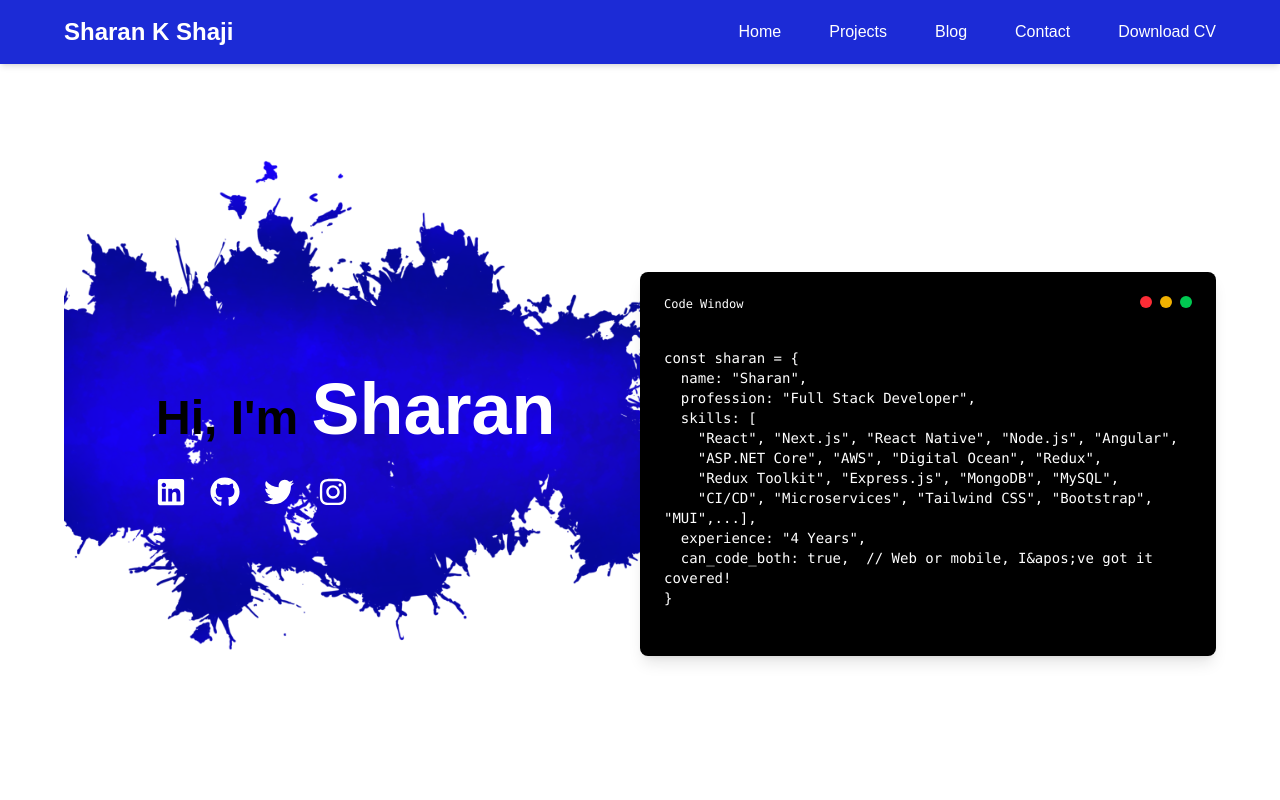
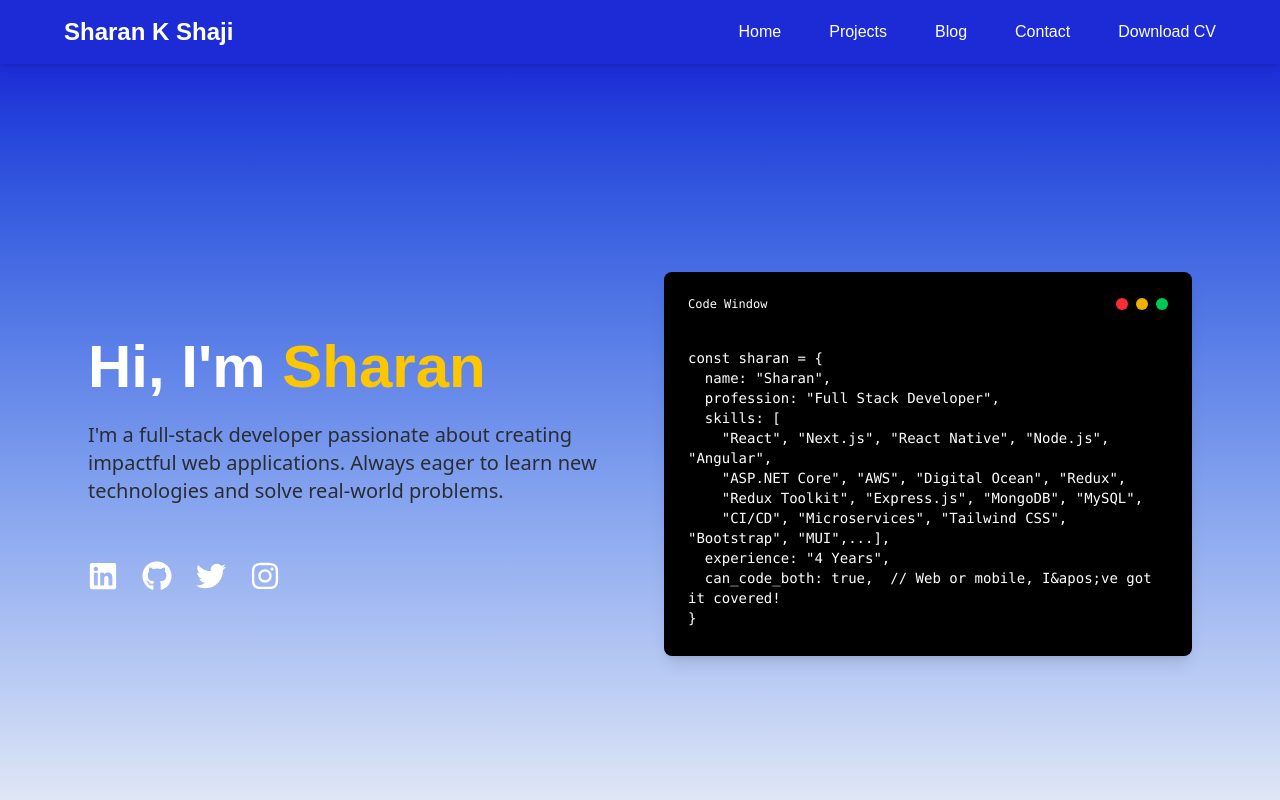
Before and after one commit to sharan-dev-ae/sharan-ks-portfolio, a Next.js app: page / in a window 1280 px wide. Shown: the top 800 px of the page. Built offline with nearby package versions, Linux system fonts and the light colour scheme.

Commit message:
Enhancement: Updated hero

```diff
--- a/src/app/components/Hero.tsx
+++ b/src/app/components/Hero.tsx
@@ -3,34 +3,27 @@ import { FaLinkedin, FaGithub, FaTwitter, FaInstagram } from "react-icons/fa"; /
 
 const Hero = () => {
   return (
-    <section className="flex items-center justify-center min-h-screen text-white">
-      <div className="flex w-full px-8 md:px-16 overflow-hidden justify-center items-center">
-        {/* Left section with background image */}
-        <div
-          className="w-full md:w-1/2 text-center md:text-left flex flex-col justify-center mb-12 relative"
-          style={{
-            backgroundImage: "url('/images/blue-slash-2.png')",
-            backgroundSize: "cover",
-            backgroundPosition: "center",
-            minHeight: "75vh", // Adjust height as needed
-          }}
-        >
-          <div
-            className="relative z-10 px-8 py-12"
-            style={{ marginLeft: "60px" }}
-          >
-            <h1 className="text-5xl font-bold mb-8 text-black">
-              Hi, I&apos;m <span className="text-7xl text-white ">Sharan</span>
+<section className="flex flex-col md:flex-row items-center justify-center min-h-screen text-white bg-gradient-to-b from-[#1c2bd6] to-gray-100">
+  <div className="flex flex-col md:flex-row w-full px-6 md:px-16 overflow-hidden justify-between items-center">
+
+    {/* Left section with background color */}
+    <div className="w-full md:w-1/2 flex flex-col justify-center text-center md:text-left px-6 py-12 md:py-16 relative">
+      <h1 className="text-4xl md:text-5xl lg:text-6xl font-bold text-white mb-6">
+        Hi, I&apos;m <span className="text-yellow-400">Sharan</span>
       </h1>
-            <div className="flex items-center space-x-6">
-              {" "}
-              {/* Flex container for alignment */}
+      <p className="text-lg md:text-xl text-gray-200 mb-8 max-w-xl mx-auto md:mx-0">
+        I'm a full-stack developer passionate about creating impactful web
+        applications. Always eager to learn new technologies and solve
+        real-world problems.
+      </p>
+
+      <div className="flex justify-center md:justify-start space-x-6 mt-6">
         {/* Social Media Icons */}
         <a
           href="https://www.linkedin.com/in/your-linkedin-profile"
           target="_blank"
           rel="noopener noreferrer"
-                className="text-white hover:text-yellow-500 transition-colors duration-300"
+          className="text-white hover:text-yellow-400 transition-colors duration-300"
         >
           <FaLinkedin size={30} />
         </a>
@@ -38,7 +31,7 @@ const Hero = () => {
           href="https://github.com/your-github-profile"
           target="_blank"
           rel="noopener noreferrer"
-                className="text-white hover:text-yellow-500 transition-colors duration-300"
+          className="text-white hover:text-yellow-400 transition-colors duration-300"
         >
           <FaGithub size={30} />
         </a>
@@ -46,36 +39,26 @@ const Hero = () => {
           href="https://twitter.com/your-twitter-profile"
           target="_blank"
           rel="noopener noreferrer"
-                className="text-white hover:text-yellow-500 transition-colors duration-300"
+          className="text-white hover:text-yellow-400 transition-colors duration-300"
         >
           <FaTwitter size={30} />
         </a>
         <a
-                href="https://twitter.com/your-twitter-profile"
+          href="https://www.instagram.com/your-instagram-profile"
           target="_blank"
           rel="noopener noreferrer"
-                className="text-white hover:text-yellow-500 transition-colors duration-300"
+          className="text-white hover:text-yellow-400 transition-colors duration-300"
         >
           <FaInstagram size={30} />
         </a>
-              {/* Download CV Button */}
-              {/* <a
-                href="/sharan_resume.pdf"
-                download
-                className="bg-blue-600 hover:bg-blue-700 text-white font-semibold py-2 px-6 rounded-lg transition-colors duration-300 ml-4 flex gap-2"
-              >
-                  <FaFileDownload size={20} />
-                Download CV
-              </a> */}
-            </div>
       </div>
     </div>
 
     {/* Right section with the code editor */}
-        <div className="w-full md:w-1/2 flex justify-center">
+    <div className="w-full md:w-1/2 flex justify-center px-6 py-12 md:py-16">
       {/* Code Window inside the monitor */}
-          <div className="bg-black text-white p-6 rounded-lg shadow-lg h-96 w-full md:w-160 overflow-y-auto">
-            <div className="flex justify-between space-between mb-4">
+      <div className="bg-black text-white p-6 rounded-lg shadow-lg w-full max-w-4xl h-96 overflow-y-auto">
+        <div className="flex justify-between items-center mb-4">
           <div className="text-xs font-mono">Code Window</div>
           <div className="flex space-x-2 ml-auto">
             <button className="w-3 h-3 rounded-full bg-red-500 hover:bg-red-600" />
@@ -103,6 +86,9 @@ const sharan = {
     </div>
   </div>
 </section>
+
+
+
   );
 };
 
```
Lines whose indentation alone changed are shown as unchanged.
